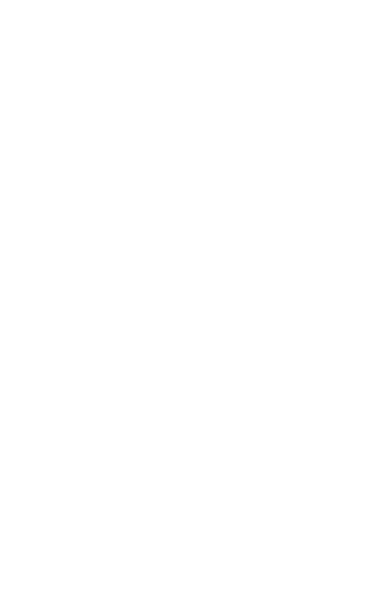
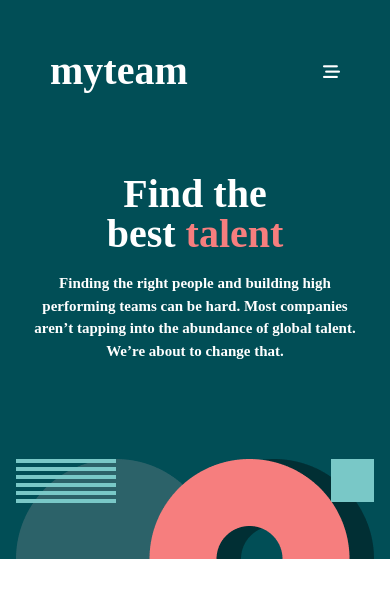
Before and after one commit to MavlonbekKhakijanov/My-team, a plain HTML site: page index.html in a window 390 px wide. Drawn offline with Linux system fonts and the light colour scheme.

Commit message:
header done

```diff
--- a/css/global.css
+++ b/css/global.css
@@ -2,3 +2,4 @@
 @import "./normalize.css";
 @import "./style.css";
 @import "./root.css";
+@import "./header.css";
--- /dev/null
+++ b/css/header.css
@@ -0,0 +1,162 @@
+.header {
+  background: url(../images/header-1-bg.png) left no-repeat,
+    url(../images/header-bg-2.png) bottom right 19.5rem no-repeat;
+
+  background-color: var(--Midnight-Green-color);
+  transition: 0.3s;
+}
+
+.nav-container {
+  margin-top: 7.3rem;
+  display: flex;
+  justify-content: space-between;
+  align-items: center;
+  margin-bottom: 12.9rem;
+}
+
+.bars {
+  display: none;
+}
+.header-left {
+  display: flex;
+  align-items: center;
+  gap: 8rem;
+}
+.menue-list {
+  display: flex;
+  align-items: center;
+  gap: 4rem;
+}
+.company-logo {
+  font-size: 4rem;
+  color: var(--white-color);
+}
+.menue-link {
+  color: var(--white-color);
+  font-weight: 600;
+  font-size: 1.8rem;
+  line-height: 1.5;
+}
+.header-hero__bottom {
+  display: flex;
+  justify-content: space-between;
+  gap: 3rem;
+  align-items: end;
+  margin-bottom: 25rem;
+}
+.header-hero__title {
+  font-weight: 700;
+  font-size: 10rem;
+  line-height: 1;
+  color: var(--white-color);
+}
+.header-hero__title span {
+  color: var(--Light-Coral-color);
+}
+hr {
+  border: none;
+  width: 50px;
+  height: 4px;
+  background-color: var(--rapture-blue-color);
+  margin-bottom: 7.9rem;
+}
+.header-hero__subtitle__description {
+  font-size: 1.8rem;
+  color: var(--white-color);
+  line-height: 1.5;
+  font-weight: 600;
+  width: 445px;
+  /* margin-left: 32.5rem; */
+}
+
+/* MAIN SECTION */
+
+/* braek points Tablet */
+@media (max-width: 768px) {
+  hr {
+    display: none;
+  }
+  .header {
+    background: url(../images/header-bg-2.png) bottom right 19.5rem no-repeat;
+
+    background-color: var(--Midnight-Green-color);
+  }
+
+  .header-hero__bottom {
+    flex-direction: column;
+    justify-content: center;
+    align-items: center;
+    gap: 2.4rem;
+    margin-bottom: 25.6rem;
+  }
+  .bars {
+    display: none;
+  }
+  .nav-container {
+    margin-top: 6.4rem;
+    max-width: 689px;
+    padding: 0;
+  }
+  .header-left {
+    gap: 4.8rem;
+  }
+  .header-hero__title {
+    font-size: 6.4rem;
+    text-align: center;
+  }
+  .header-hero__subtitle__description {
+    margin-left: 0;
+    font-size: 1.5rem;
+    text-align: center;
+    margin: auto;
+  }
+}
+
+/* MOBILE DESCTOP */
+@media (max-width: 470px) {
+  .header {
+    background: url(../images/header-bg-2.png) bottom no-repeat;
+
+    background-color: var(--Midnight-Green-color);
+  }
+  hr {
+    display: none;
+  }
+
+  .nav-container {
+    margin-top: 4.8rem;
+    max-width: 327pxpx;
+    padding: 0;
+    margin-bottom: 8rem;
+  }
+  .header-hero__bottom {
+    flex-direction: column;
+    justify-content: center;
+    align-items: center;
+    gap: 1.8rem;
+    margin-bottom: 19.7rem;
+  }
+  .menue-list {
+    display: none;
+  }
+  .btn-header {
+    display: none;
+  }
+  .bars {
+    display: block;
+    font-size: 1.7rem;
+    color: var(--white-color);
+  }
+  .header-hero__title {
+    font-size: 4rem;
+    text-align: center;
+    line-height: 1;
+  }
+  .header-hero__subtitle__description {
+    margin-left: 0;
+    font-size: 1.5rem;
+    text-align: center;
+    margin: 0;
+    width: 327px;
+  }
+}
--- a/css/root.css
+++ b/css/root.css
@@ -1,5 +1,6 @@
 @import "./root.css";
 :root {
+  --main-font: "Livvic" sans-serif;
   --Midnight-Green-color: #014e56;
   --Light-Coral-color: #f67e7e;
   --white-color: #fff;
--- a/css/style.css
+++ b/css/style.css
@@ -1,3 +1,5 @@
+@import "./global.css";
+
 *,
 *::after,
 *::before {
@@ -31,6 +33,7 @@ body {
   height: 100%;
   display: flex;
   flex-direction: column;
+  font-family: var(--main-font);
 }
 
 /* normalize css problem fixed */
@@ -40,13 +43,23 @@ h1 {
 
 .container {
   width: 100%;
-  max-width: 1200px; /* it depends on you project */
+  max-width: 1110px; /* it depends on you project */
   margin-left: auto;
   margin-right: auto;
   padding-left: 5rem;
   padding-right: 5rem;
+  transition: 0.3s;
 }
 
 main {
   flex-grow: 1;
 }
+.btn {
+  color: var(--white-color);
+  border: 2px solid #ffffff;
+  font-size: 1.8rem;
+  padding: 1rem 3.3rem;
+  border-radius: 2.4rem;
+  background-color: transparent;
+  font-weight: 600;
+}
--- a/index.html
+++ b/index.html
@@ -3,18 +3,62 @@
   <head>
     <meta charset="UTF-8" />
     <meta name="viewport" content="width=device-width, initial-scale=1.0" />
-    <title>Project</title>
+    <title>My Team</title>
+    <link
+      rel="stylesheet"
+      href="https://cdnjs.cloudflare.com/ajax/libs/font-awesome/6.5.2/css/all.min.css"
+      integrity="sha512-SnH5WK+bZxgPHs44uWIX+LLJAJ9/2PkPKZ5QiAj6Ta86w+fsb2TkcmfRyVX3pBnMFcV7oQPJkl9QevSCWr3W6A=="
+      crossorigin="anonymous"
+      referrerpolicy="no-referrer"
+    />
     <link rel="stylesheet" href="./css/normalize.css" />
     <link rel="stylesheet" href="./css/global.css" />
     <!-- <link rel="stylesheet" href="./css/style.min.css"> -->
   </head>
   <body>
     <!-- HEADER START -->
-    <header class="header"></header>
+    <header class="header">
+      <div class="header-hero container">
+        <nav class="nav-container">
+          <div class="header-left">
+            <h1 class="company-logo">myteam</h1>
+            <ul class="menue-list">
+              <li class="menue-item">
+                <a href="#" class="menue-link"> home </a>
+              </li>
+              <li class="menue-item">
+                <a href="#" class="menue-link"> home </a>
+              </li>
+            </ul>
+          </div>
+          <i class="bars fa-solid fa-bars-staggered" id="bars"></i>
+          <button class="btn btn-header">Contact us</button>
+        </nav>
+        <div class="header-hero__bottom">
+          <h1 class="header-hero__title">
+            Find the <br />best <span>talent</span>
+          </h1>
+          <div class="header-hero__subtitle">
+            <hr />
+            <p class="header-hero__subtitle__description">
+              Finding the right people and building high performing teams can be
+              hard. Most companies aren’t tapping into the abundance of global
+              talent. We’re about to change that.
+            </p>
+          </div>
+        </div>
+      </div>
+    </header>
     <!-- HEADER END -->
 
     <!-- MAIN START -->
-    <main class="main"></main>
+    <main class="main">
+      <div class="main-container container">
+        <div class="main-container__box">
+          <div class="main-container__box__left"></div>
+        </div>
+      </div>
+    </main>
     <!-- MAIN END -->
 
     <!-- FOOTER START -->
```
Also changed, not shown: images/header-1-bg.png (added), images/header-bg-2.png (added).
